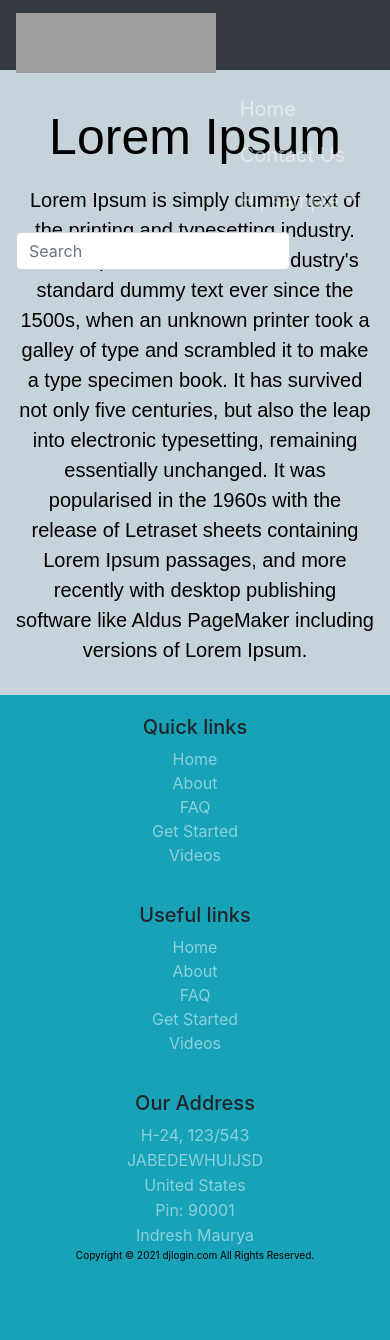
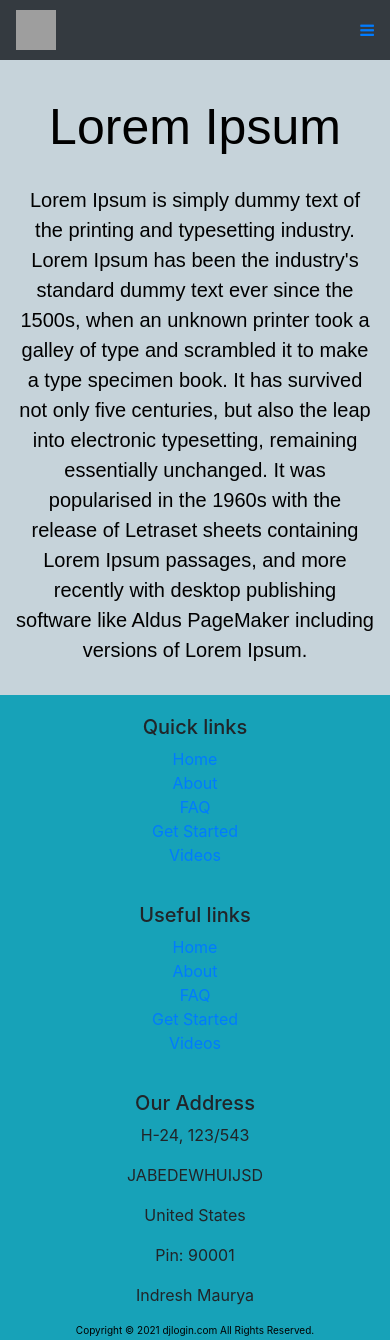
Before and after one commit to Ind20/project, a Django app: page / in a window 390 px wide. Before the commit the page ends 1261 px from the top, so only its background shows below. Run offline with Django 3.2, Linux system fonts and the light colour scheme; the visitor is signed in with stand-in values (Sample User, id 1); some libraries are stand-ins or nearby versions; grey boxes are pictures that could not be loaded.

Commit message:
header responsiveness (incomplete)

```diff
--- a/static/css/login.css
+++ b/static/css/login.css
@@ -1,3 +1,5 @@
+/* Universal css */
+
 * {
     margin: 0;
 }
@@ -5,13 +7,85 @@
 html, body {
     width: 100%;
     height: 100%;
-    padding: 0px;
     background-color: #c6d3da !important;
 }
 
-.header {
-    height: 70px;
+/* Topnav css */
+
+.nav-bar {
+    height: 60px;
+    background-color: #333;
 }
+
+.logo {
+    height: 55px;
+    width: 55px;
+}
+
+@media screen and (max-width: 600px) {
+    .logo {
+        height: 40px;
+        width: 40px;
+        top: 0 !important;
+    }
+}
+
+div .nav-link {
+    display: inline-block !important;
+}
+
+.link {
+    font-size: 20px;
+    margin: 0 10px 0 10px;
+    color: white;
+}
+
+.topnav {
+    margin-left: 20%;
+}
+
+.topnav .icon {
+    display: none;
+}
+
+@media screen and (max-width: 600px) {
+    .topnav a.nav-link {
+        display: none !important;
+    }
+
+    .topnav a.icon {
+        float: right;
+        display: block;
+    }
+}
+
+@media screen and (max-width: 600px) {
+    .topnav.responsive {
+        position: relative;
+    }
+
+    .topnav.responsive .icon {
+        position: absolute;
+        right: 0;
+        top: 15px;
+    }
+
+    .topnav.responsive a {
+        float: none;
+        display: block !important;
+        text-align: left;
+        background-color: #333;
+    }
+}
+
+.dropdown-menu {
+    background-color: #343a40 !important;
+}
+
+.dropdown-item {
+    background-color: #343a40 !important;
+}
+
 
 .container {
     min-height: 60%;
@@ -23,48 +97,24 @@ html, body {
     text-align: center;
 }
 
-.link {
-    font-size: 20px;
-    margin: 0 10px 0 10px;
-}
-
-ul li a {
-    color: rgba(255, 255, 255, .5) !important;
-}
-
-p {
-    color: rgba(255, 255, 255, .5) !important;
-    margin-bottom: 1px !important;
-}
-
-ul li a:hover {
-    text-decoration: none;
-    color: floralwhite !important;
-}
-
-.dropdown-menu {
-    background-color: #343a40 !important;
-}
-
-.dropdown-item {
-    background-color: #343a40 !important;
-}
-
 .slider {
     width: 100%;
     height: 400px;
 }
+
 .content {
     width: 100%;
     height: 300px;
 
 }
+
 .heading {
     margin: 20px;
     color: black !important;
     font-family: WorkSans-ExtraBold, Arial;
     font-size: 50px;
 }
+
 .title {
     margin-top: 10px;
     color: black !important;
@@ -76,7 +126,8 @@ para {
     margin: 15px !important;
     font-weight: bold !important;
 }
-.courses{
+
+.courses {
     margin-bottom: 50px;
 }
 
--- a/template/djlogin/header.html
+++ b/template/djlogin/header.html
@@ -8,50 +8,43 @@
     <link rel="shortcut icon" type="image/jpg" href="{% static 'images/Special-offer-PNG-Pic.png' %}">
     <link rel="stylesheet" type="text/css" href="{% static 'css/login.css' %}">
     <link rel="stylesheet" href="https://maxcdn.bootstrapcdn.com/bootstrap/4.5.2/css/bootstrap.min.css">
+    <link rel="stylesheet" href="https://cdnjs.cloudflare.com/ajax/libs/font-awesome/4.7.0/css/font-awesome.min.css">
     <script src="https://ajax.googleapis.com/ajax/libs/jquery/3.5.1/jquery.min.js"></script>
     <script src="https://cdnjs.cloudflare.com/ajax/libs/popper.js/1.16.0/umd/popper.min.js"></script>
     <script src="https://maxcdn.bootstrapcdn.com/bootstrap/4.5.2/js/bootstrap.min.js"></script>
 </head>
 
 <body>
-<nav class="header sticky-top navbar navbar-expand-sm bg-dark navbar-dark">
-    <!-- Brand -->
-    <img class="navbar-brand" src="https://storage.googleapis.com/pr-newsroom-wp/1/2018/11/Spotify_Logo_RGB_Green.png"
-         class="rounded" alt="Cinque Terre"
-         width="200" height="70">
-
-    <!-- Links -->
-    <ul class="navbar-nav p-2 ml-auto">
-        <li class="nav-item">
+<div class="nav-bar sticky-top navbar navbar-expand-sm bg-dark navbar-dark">
+    <img class="logo" src="https://www.upi.edu/assets/img/logo.png"
+         class="rounded" alt="Cinque Terre">
+    <div class="topnav" id="myTopnav">
         <a class="nav-link link" href="/">Home</a>
-        </li>
-        <li class="nav-item">
         <a class="nav-link link" href="/djlogin/contactus">Contact Us</a>
-        </li>
-        <!-- Dropdown -->
-        <li class="nav-item dropdown">
         {% if user.is_authenticated %}
         <a class="nav-link dropdown-toggle link" href="#" id="navbardrop" data-toggle="dropdown">Hi,
             {{user.username}}</a>
         <div class="dropdown-menu">
-                <a class="dropdown-item" href="/user/profile">My profile</a>
-                <a class="dropdown-item" href="/user/editprofile">Edit Profile</a>
-                <a class="dropdown-item" href="/user/logout">Logout</a>
+            <a class="dropdown-item link" href="/user/profile">My profile</a>
+            <a class="dropdown-item link" href="/user/editprofile">Edit Profile</a>
+            <a class="dropdown-item link" href="/user/logout">Logout</a>
         </div>
-        </li>
         {% else %}
-        <li class="nav-item">
         <a class="nav-link link" href="/user/register">Register</a>
-        </li>
-        <li class="nav-item">
         <a class="nav-link link" href="/user/login">Login</a>
-        </li>
         {% endif %}
-    </ul>
-    <form class="form-inline">
-        <input class="form-control mr-sm-2" type="search" placeholder="Search" aria-label="Search">
-    </form>
-</nav>
+        <a href="javascript:void(0);" class="icon" onclick="myFunction()"><i class="fa fa-bars"></i></a>
+    </div>
+</div>
 </body>
-
+<script>
+    function myFunction() {
+        var x = document.getElementById("myTopnav");
+        if (x.className === "topnav") {
+            x.className += " responsive";
+        } else {
+            x.className = "topnav";
+        }
+    }
+</script>
 </html>
```
Lines whose indentation alone changed are shown as unchanged.
